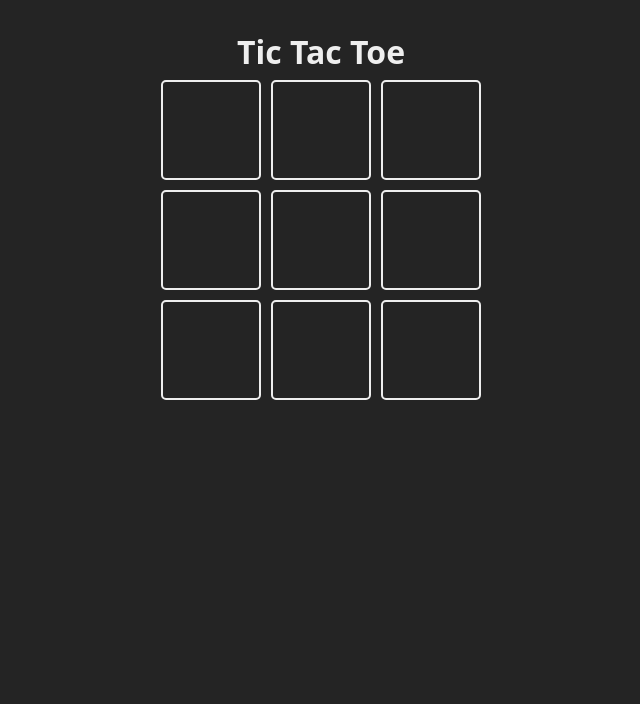
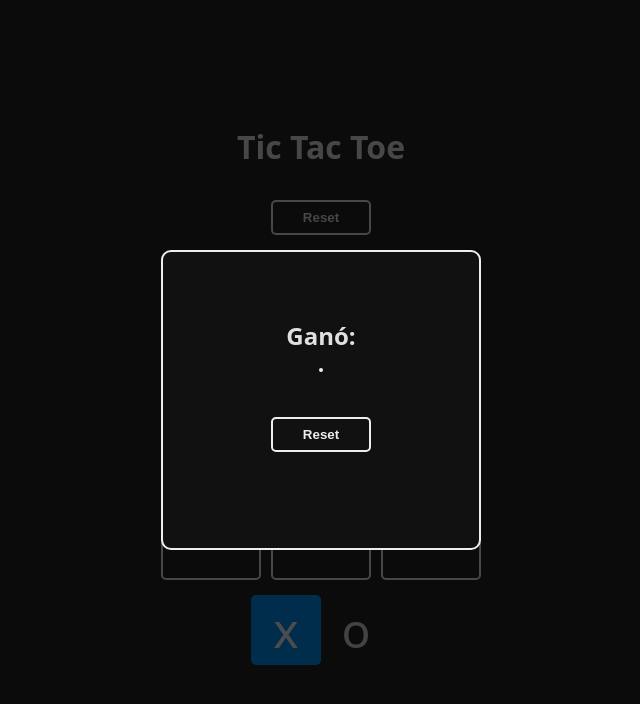
Before and after one commit to rodrigoalonso91/tic-tac-toe, a React (Vite) app: page / in a window 1280 px wide. Shown: the top 704 px of the page, without its empty margins (319-959 px from the left). Built offline with nearby package versions, Linux system fonts and the light colour scheme.

Commit message:
🎨 Extract constants

```diff
--- a/src/App.jsx
+++ b/src/App.jsx
@@ -1,37 +1,94 @@
-const TURNS = {
-    X: 'x',
-    O: 'o'
+import { useState } from "react"
+import { Square } from "./components/Square";
+import { TURNS, WINNING_COMBOS } from "./constants";
+import confetti from "canvas-confetti";
+import { WinnerModal } from "./components/WinnerModal";
+
+const App = () => {
+
+    const [board, setBoard] = useState(Array(9).fill(null));
+    const [turn, setTurn] = useState(TURNS.X);
+    const [winner, setWinner] = useState(null)
+
+    const checkWinner = (board) => {
+
+        for (const combo of WINNING_COMBOS) {
+
+            const [ a, b, c ] = combo
+
+            if (board[a] &&
+                board[a] === board[b] &&
+                board[a] === board[c]) {
+
+                return board[a];
+            }
         }
 
-const board = Array(9).fill(null);
+        return null;
+    };
 
-export const Square = ({children, index, updateBoard}) => {
+    const checkIsEndGame = (board) => {
+        return !board.includes(null);
+    };
 
+    const updateBoard = (index) => {
 
-    return (
-        <div className="square" key={index}>
-            {children}
-        </div>
-    )
+        if ( board[index] || winner ) return;
+
+        const newBoard = [...board];
+        newBoard[index] = turn;
+        setBoard(newBoard);
+
+        const newWinner = checkWinner(newBoard);
+
+        if (newWinner) {
+            confetti();
+            setWinner(newWinner);
+        }
+        else if (checkIsEndGame(newBoard)) {
+            setWinner(false);
         }
 
+        const newTurn = turn === TURNS.X ? TURNS.O : TURNS.X;
+        setTurn(newTurn);
 
-const App = () => {
+    };
+
+    const resetGame = () => {
+        setBoard(Array(9).fill(null));
+        setWinner(null);
+    };
 
     return (
         <main className="board" >
             <h1>Tic Tac Toe</h1>
+
+            <button onClick={resetGame}>
+                Reset
+            </button>
+
             <section className="game" >
                 {
                     board.map( (_, index) => {
                         return (
-                            <Square index={index}  >
-
+                            <Square
+                                key={index}
+                                index={index}
+                                updateBoard={updateBoard}
+                            >
+                                {board[index]}
                             </Square>
                         )
                     })
                 }
             </section>
+
+            <section className="turn">
+                <Square isSelected={turn === TURNS.X} >{TURNS.X}</Square>
+                <Square isSelected={turn === TURNS.O} >{TURNS.O}</Square>
+            </section>
+
+            <WinnerModal/>
         </main>
     )
 }
--- /dev/null
+++ b/src/components/Square.jsx
@@ -0,0 +1,16 @@
+
+export const Square = ({children, index, updateBoard, isSelected}) => {
+
+    const handleClick = () => {
+        updateBoard(index);
+    }
+
+    return (
+        <div
+            className={`square ${isSelected ? 'is-selected' : ''}`}
+            onClick={handleClick}
+        >
+            {children}
+        </div>
+    )
+}
--- /dev/null
+++ b/src/constants.js
@@ -0,0 +1,15 @@
+export const TURNS = {
+    X: 'x',
+    O: 'o'
+};
+
+export const WINNING_COMBOS = [
+    [0, 1, 2],
+    [3, 4, 5],
+    [6, 7, 8],
+    [0, 3, 6],
+    [1, 4, 7],
+    [2, 5, 8],
+    [0, 4, 8],
+    [2, 4, 6]
+];
--- a/src/index.css
+++ b/src/index.css
@@ -19,6 +19,7 @@ body {
   margin: 0;
   display: flex;
   justify-content: center;
+  align-items: center;
   min-width: 320px;
   min-height: 100vh;
 }
```
Lines whose indentation alone changed are shown as unchanged.
